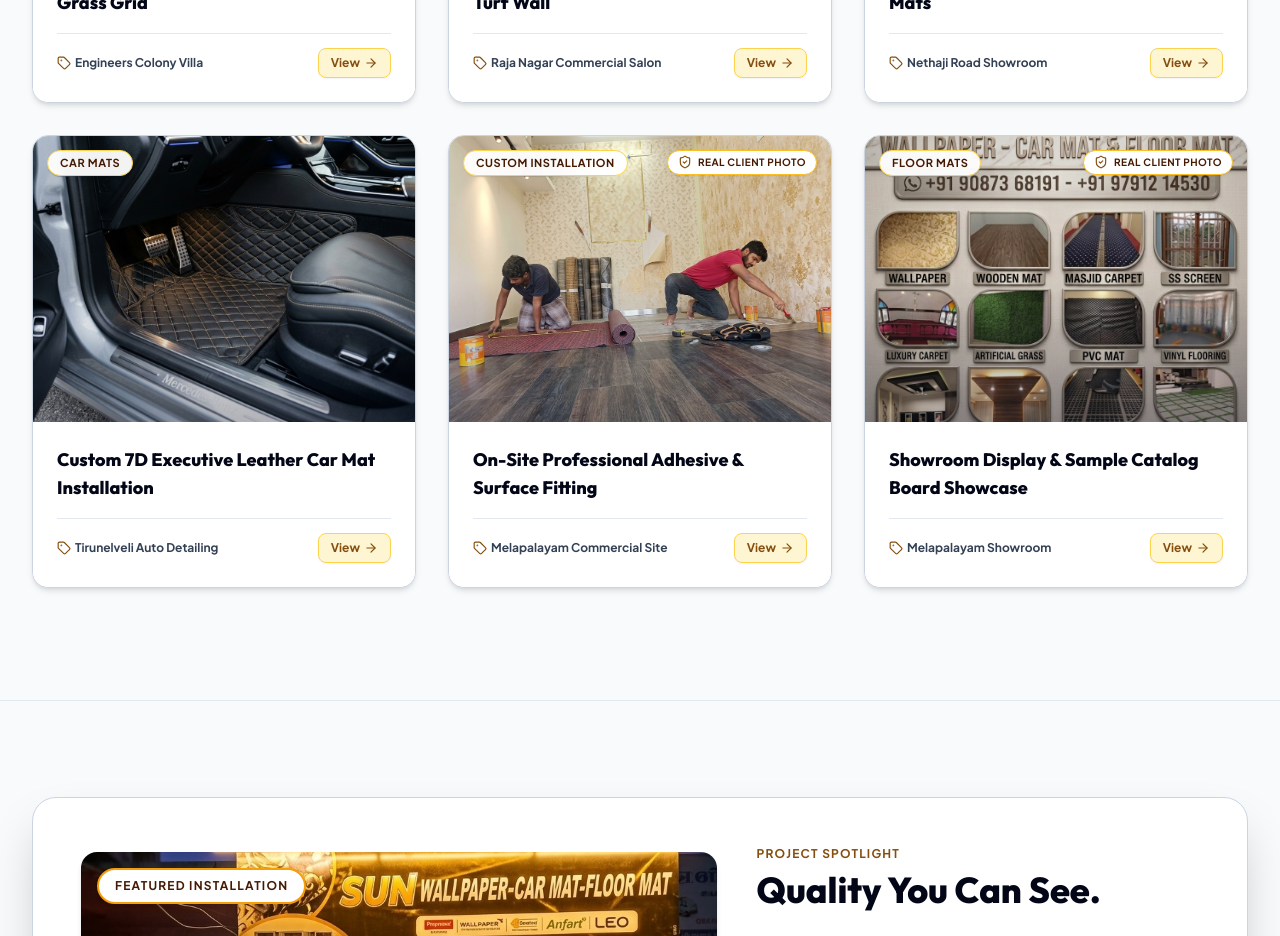
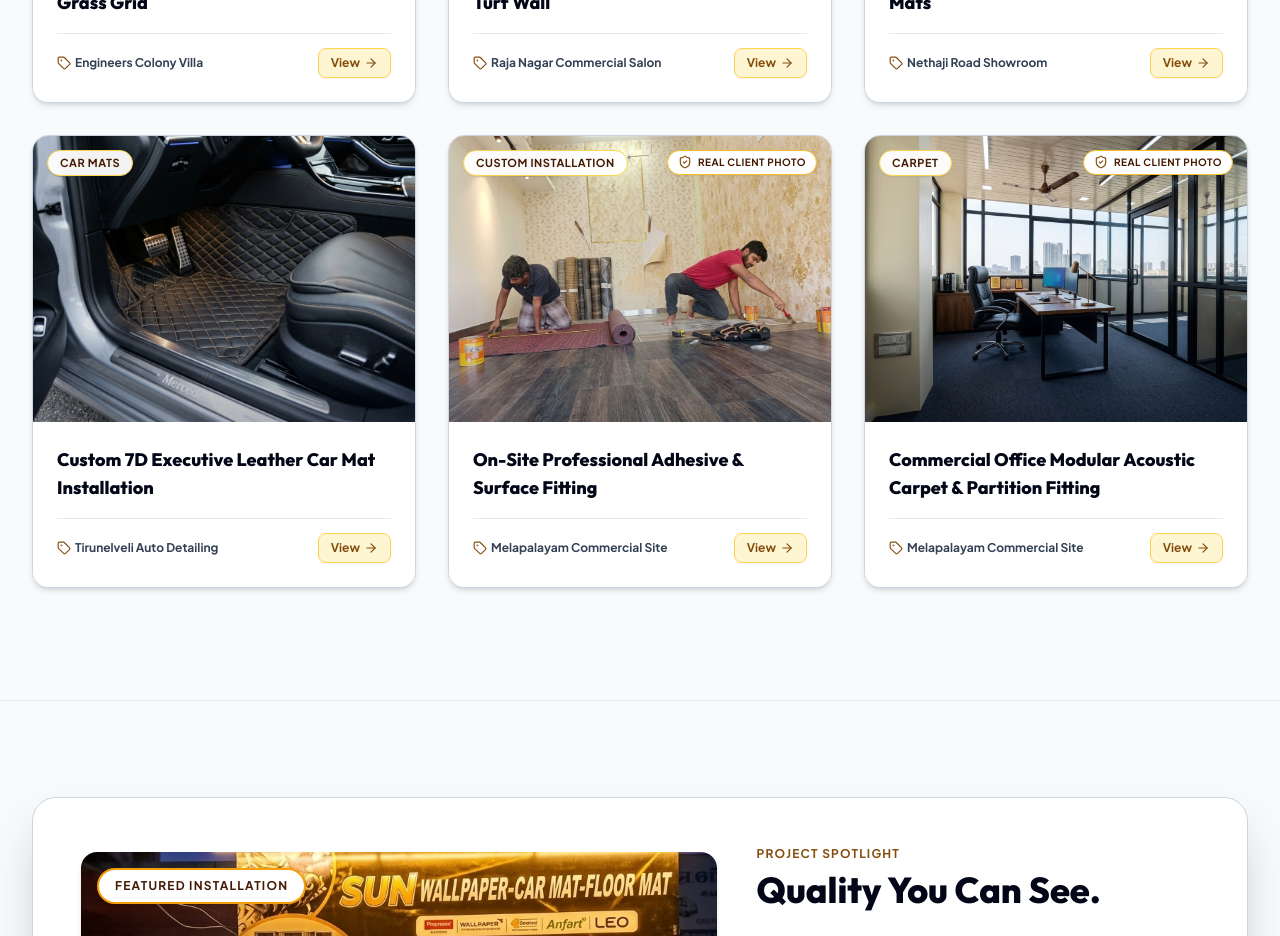
Before and after one commit to risa113/huq-mats, a React (Vite) app: page / in a window 1280 px wide. Shown: the part 5740-6676 px from the top of the page. Built offline with nearby package versions, Linux system fonts and the light colour scheme.

Commit message:
Replace catalog board image with Commercial Office Modular Acoustic Carpet Fitting client photo

```diff
--- a/src/data/businessData.js
+++ b/src/data/businessData.js
@@ -200,13 +200,13 @@ export const PROJECTS_GALLERY = [
   },
   {
     id: "proj-9",
-    title: "Showroom Display & Sample Catalog Board Showcase",
-    category: "Floor Mats",
-    categorySlug: "floor-mats",
-    image: "./images/client_catalog_board.png",
+    title: "Commercial Office Modular Acoustic Carpet & Partition Fitting",
+    category: "Carpet",
+    categorySlug: "carpet",
+    image: "./images/client_office_carpet.jpg",
     isClientPhoto: true,
-    location: "Melapalayam Showroom",
-    details: "Authentic SUN Mats Works showroom display board showcasing vinyl patterns, rubber floor mats, and custom texture samples."
+    location: "Melapalayam Commercial Site",
+    details: "Authentic SUN Mats Works installation featuring heavy-duty dark navy acoustic carpet tile flooring and aluminum glass partition cabin fitting for corporate offices."
   }
 ];
 
```
Also changed, not shown: public/images/client_office_carpet.jpg (added).
